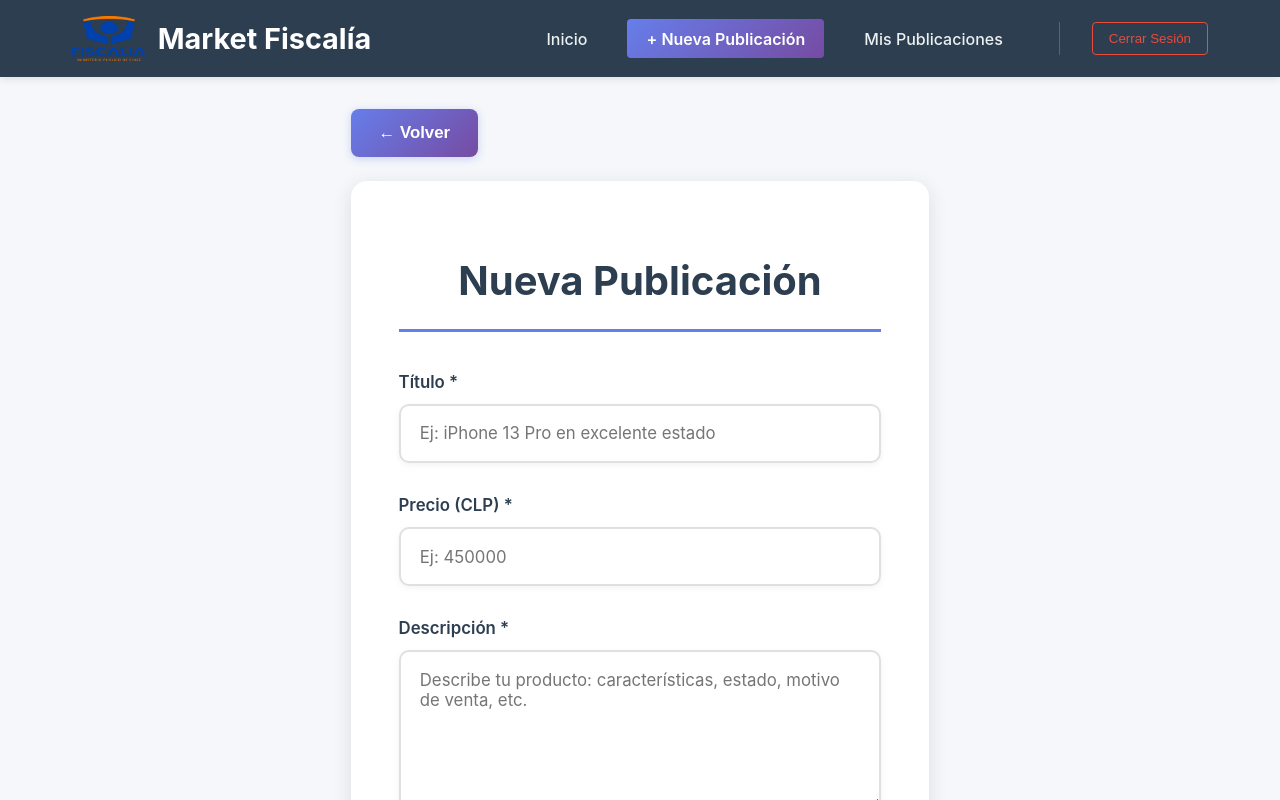
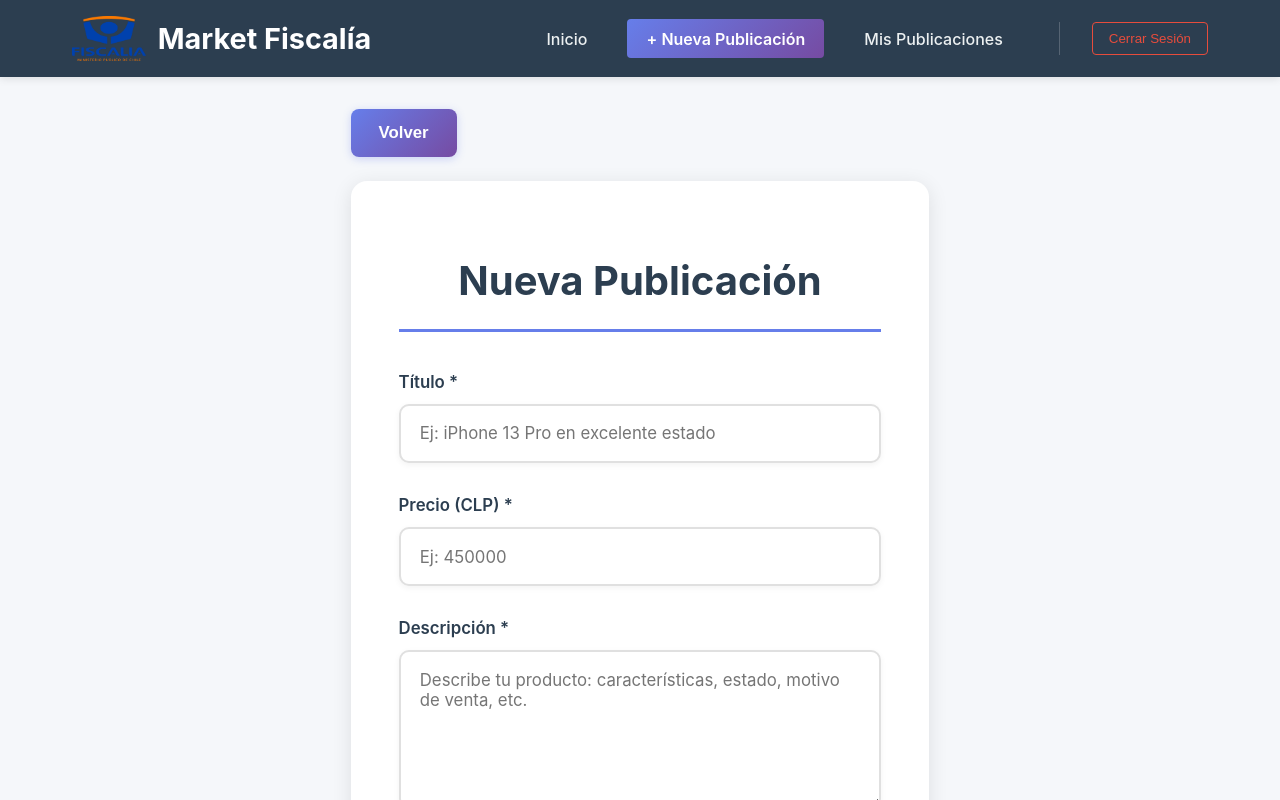
Before and after one commit to martinsilvaherrera313-ops/market-fiscalia, a React (Create React App) app in the folder frontend/: page /crear-publicacion in a window 1280 px wide. Shown: the top 800 px of the page. Built offline with nearby package versions, Linux system fonts and the light colour scheme; sample sign-in values are in the browser's storage; the HTML template or start-up script is replaced by a standard one.

Commit message:
style: Quitar flecha del boton Volver

```diff
--- a/frontend/src/pages/CreatePublication.js
+++ b/frontend/src/pages/CreatePublication.js
@@ -94,7 +94,7 @@ const CreatePublication = () => {
     <div className="create-container">
       <div className="create-header">
         <button onClick={() => navigate(-1)} className="btn-back">
-          ← Volver
+          Volver
         </button>
       </div>
       <div className="create-card">
--- a/frontend/src/pages/EditPublication.js
+++ b/frontend/src/pages/EditPublication.js
@@ -139,7 +139,7 @@ const EditPublication = () => {
     <div className="create-container">
       <div className="create-header">
         <button onClick={() => navigate(-1)} className="btn-back">
-          ← Volver
+          Volver
         </button>
       </div>
       <div className="create-card">
--- a/frontend/src/pages/PublicationDetail.js
+++ b/frontend/src/pages/PublicationDetail.js
@@ -91,7 +91,7 @@ const PublicationDetail = () => {
     <div className="detail-container">
       <div className="detail-header">
         <button onClick={() => navigate(-1)} className="btn-back">
-          ← Volver
+          Volver
         </button>
       </div>
       <div className="detail-content">
```
